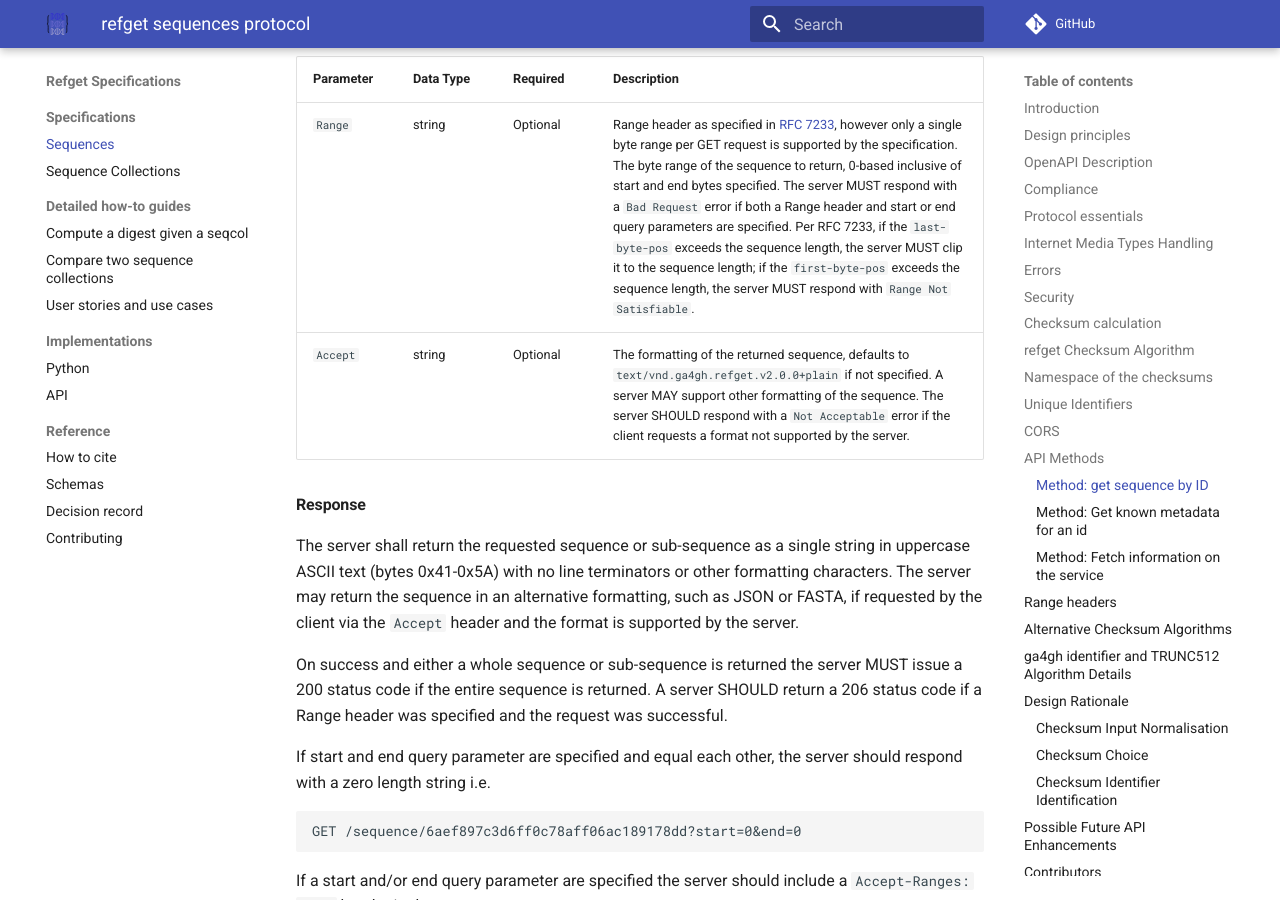
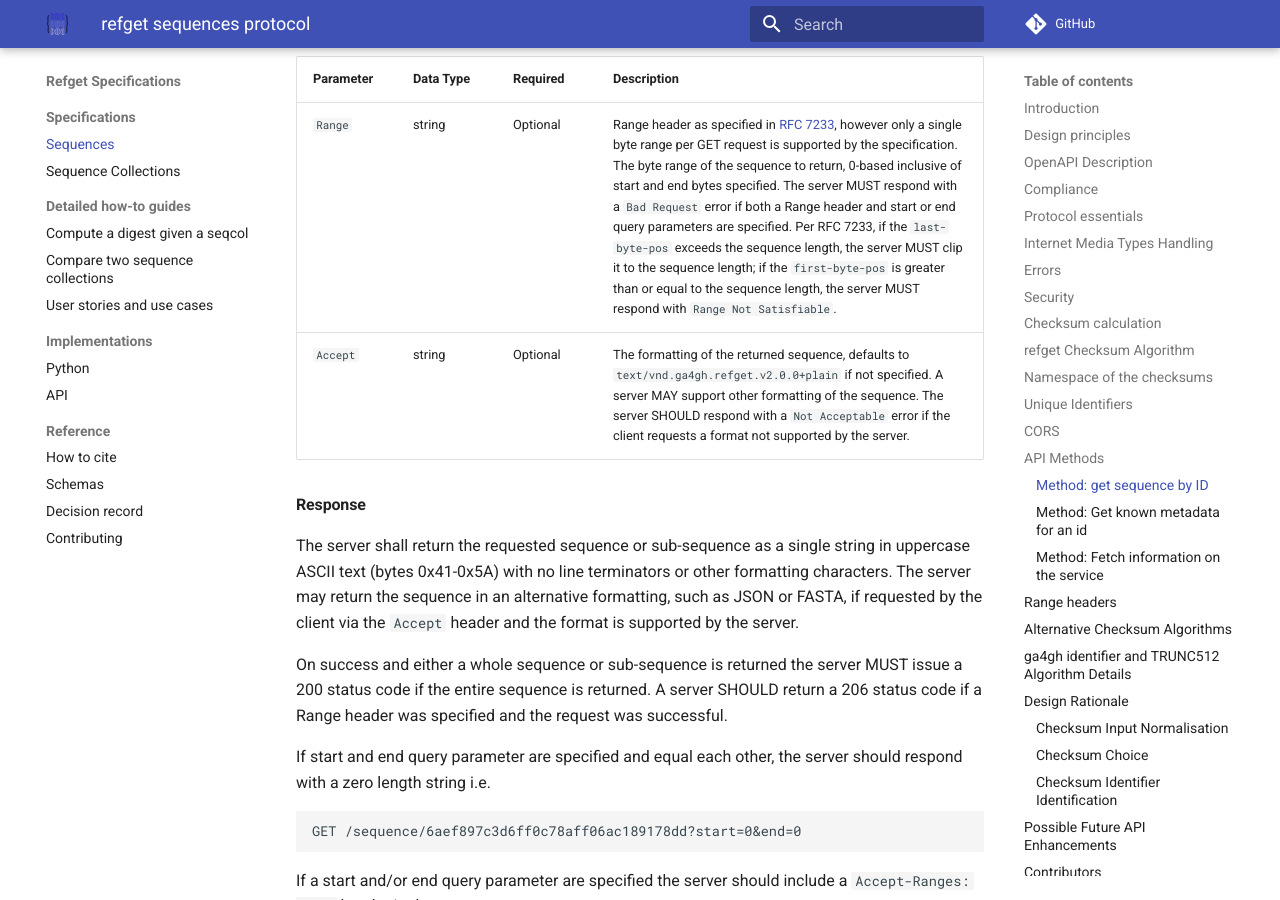
Before and after one commit to ga4gh/refget, an MkDocs documentation site: the page built from docs/sequences/README.md, in a window 1280 px wide and 900 px high, scrolled down 7925 px. Built offline with MkDocs 1.6.1 and Material for MkDocs 9.7.7, drawn with Linux system fonts in a browser that asks for light colours; comment, search, counter and statistics services are not loaded.

Commit message:
Update docs/sequences/README.md
Co-authored-by: John Marshall <jmarshall@hey.com>

```diff
--- a/docs/sequences/README.md
+++ b/docs/sequences/README.md
@@ -184,7 +184,7 @@ Content-type: text/vnd.ga4gh.refget.v2.0.0+plain
 
 | Parameter | Data Type               | Required | Description                                                                                                                                                                                                                                                                                                                                                                                                                                                                                                                                                                                                  |
 |-----------|-------------------------|----------|--------------------------------------------------------------------------------------------------------------------------------------------------------------------------------------------------------------------------------------------------------------------------------------------------------------------------------------------------------------------------------------------------------------------------------------------------------------------------------------------------------------------------------------------------------------------------------------------------------------|
-| `Range`   | string                  | Optional | Range header as specified in [RFC 7233](https://tools.ietf.org/html/rfc7233#section-3.1), however only a single byte range per GET request is supported by the specification. The byte range of the sequence to return, 0-based inclusive of start and end bytes specified. The server MUST respond with a `Bad Request` error if both a Range header and start or end query parameters are specified. Per RFC 7233, if the `last-byte-pos` exceeds the sequence length, the server MUST clip it to the sequence length; if the `first-byte-pos` exceeds the sequence length, the server MUST respond with `Range Not Satisfiable`. |
+| `Range`   | string                  | Optional | Range header as specified in [RFC 7233](https://tools.ietf.org/html/rfc7233#section-3.1), however only a single byte range per GET request is supported by the specification. The byte range of the sequence to return, 0-based inclusive of start and end bytes specified. The server MUST respond with a `Bad Request` error if both a Range header and start or end query parameters are specified. Per RFC 7233, if the `last-byte-pos` exceeds the sequence length, the server MUST clip it to the sequence length; if the `first-byte-pos` is greater than or equal to the sequence length, the server MUST respond with `Range Not Satisfiable`. |
 | `Accept`  | string                  | Optional | The formatting of the returned sequence, defaults to `text/vnd.ga4gh.refget.v2.0.0+plain` if not specified. A server MAY support other formatting of the sequence. The server SHOULD respond with a `Not Acceptable` error if the client requests a format not supported by the server.                                                                                                                                                                                                                                                                                                                      |
 
 #### Response
```
